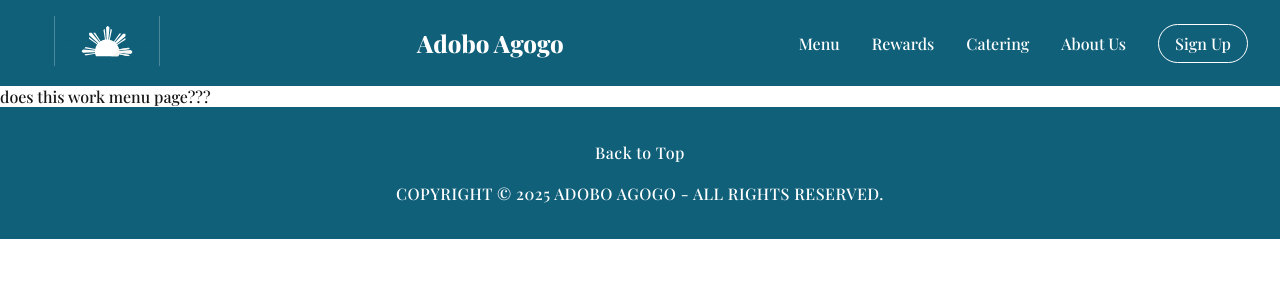
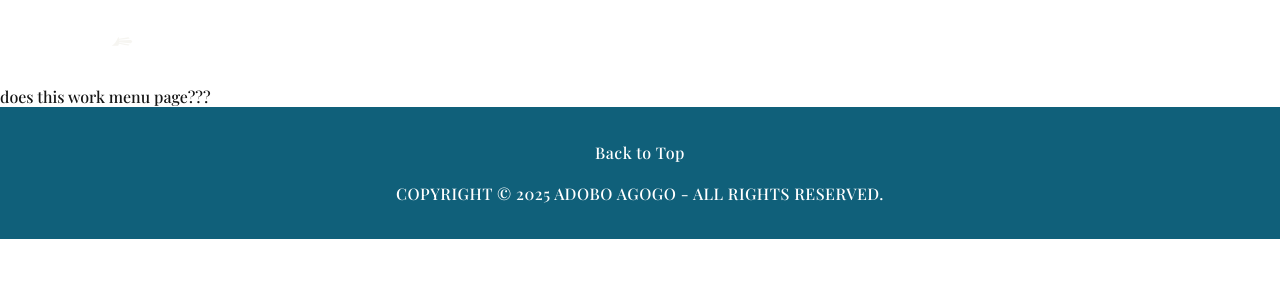
Before and after one commit to pdsTSA/TSA-Website2025, a Next.js app: page /menu in a window 1280 px wide. Shown: the top 300 px of the page. Built offline with nearby package versions, Linux system fonts and the light colour scheme.

Commit message:
Change logo and remove background

```diff
--- a/components/Navbar.js
+++ b/components/Navbar.js
@@ -1,7 +1,7 @@
 import styles from "./Navbar.module.css";
 import { useState } from "react";
 import Link from "next/link";
-import Logo from "@/assets/logo.svg";
+import Logo from "@/assets/logo-nobg.svg";
 import { Squash as Hamburger } from "hamburger-react";
 
 
--- a/components/Navbar.module.css
+++ b/components/Navbar.module.css
@@ -5,9 +5,7 @@
     padding: 1em 2em;
     top: 0;
     width: 100%;
-    background-color: rgba(16,96,122,100);
     z-index: 1000;
-
 }
 
 .menuToggle {
```
Also changed, not shown: assets/logo-nobg.svg (added).
